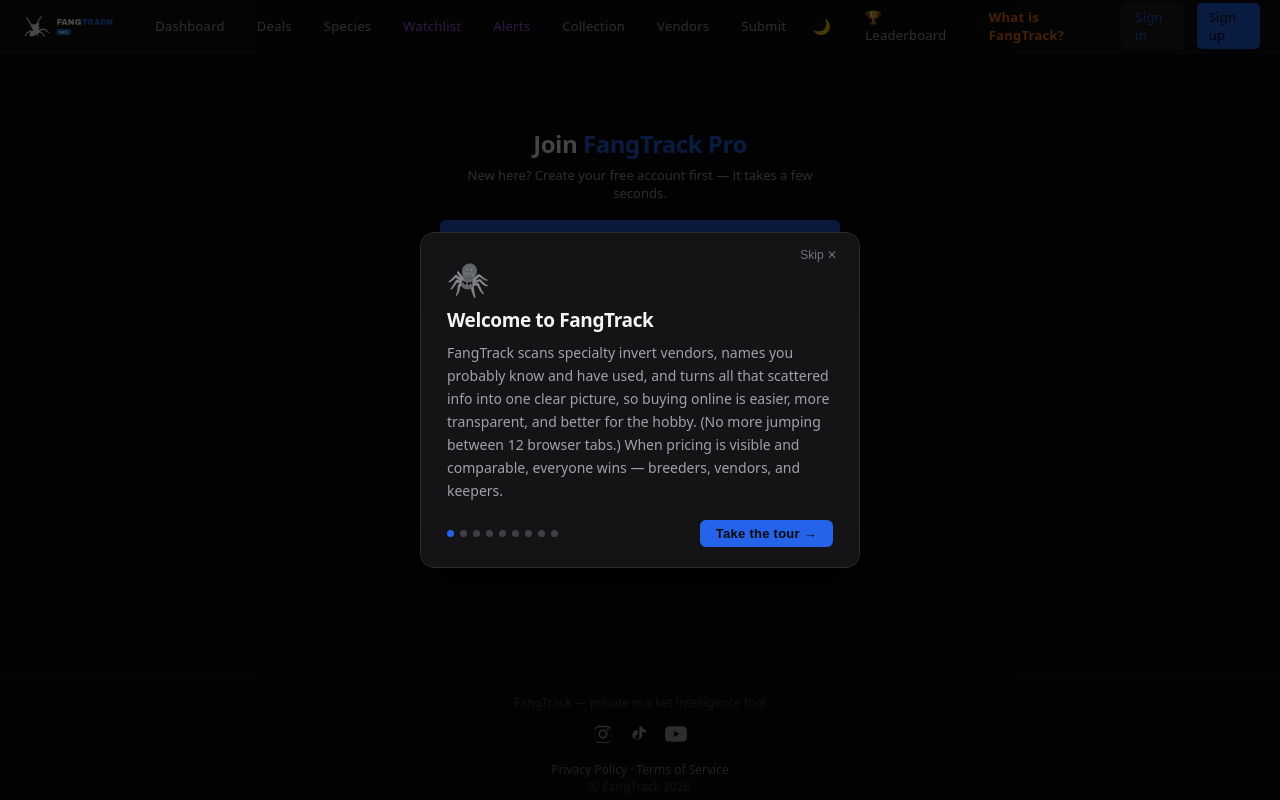
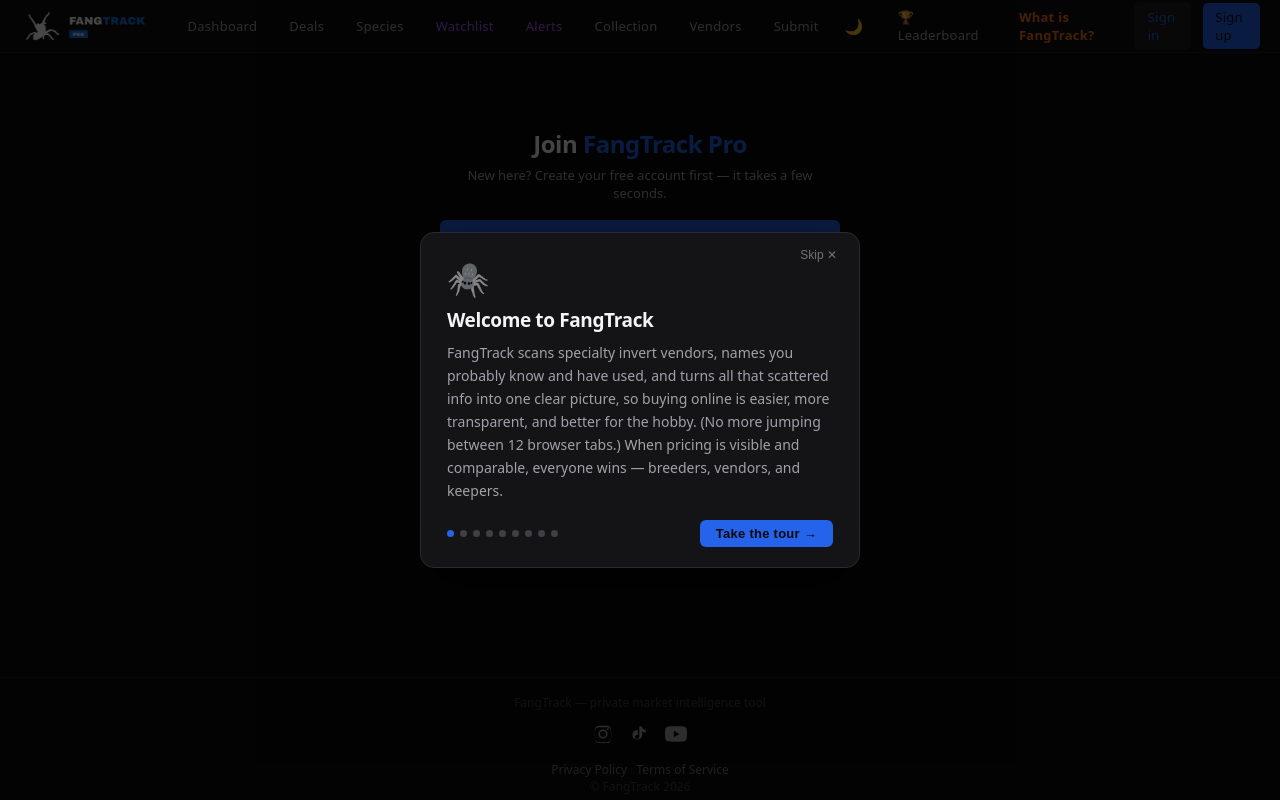
Before and after one commit to mrs-pickle/fangtrack, a Flask app: a page that uses templates/base.html in a window 1280 px wide. Run offline with Flask 3, Linux system fonts and the light colour scheme; data that the repository does not hold is empty.

Commit message:
light-mode: bump header logo 30->40px to match the live site's logo presence
Co-Authored-By: Claude Opus 4.8 <noreply@anthropic.com>

```diff
--- a/templates/base.html
+++ b/templates/base.html
@@ -191,9 +191,9 @@ input:focus, select:focus { border-color:#2563eb; }
     <!-- Brand logo — theme-swapped: white lockup on dark, black lockup on light -->
     <a href="/" style="display:flex; align-items:center; margin-right:20px; text-decoration:none;">
       <img class="ft-logo ft-logo-dark" src="{{ url_for('static', filename='img/logo_dark.png') }}"
-           alt="FangTrack Pro" style="height:30px; width:auto; display:block;">
+           alt="FangTrack Pro" style="height:40px; width:auto; display:block;">
       <img class="ft-logo ft-logo-light" src="{{ url_for('static', filename='img/logo_light.png') }}"
-           alt="FangTrack Pro" style="height:30px; width:auto; display:none;">
+           alt="FangTrack Pro" style="height:40px; width:auto; display:none;">
     </a>
 
     <!-- Nav links -->
```
